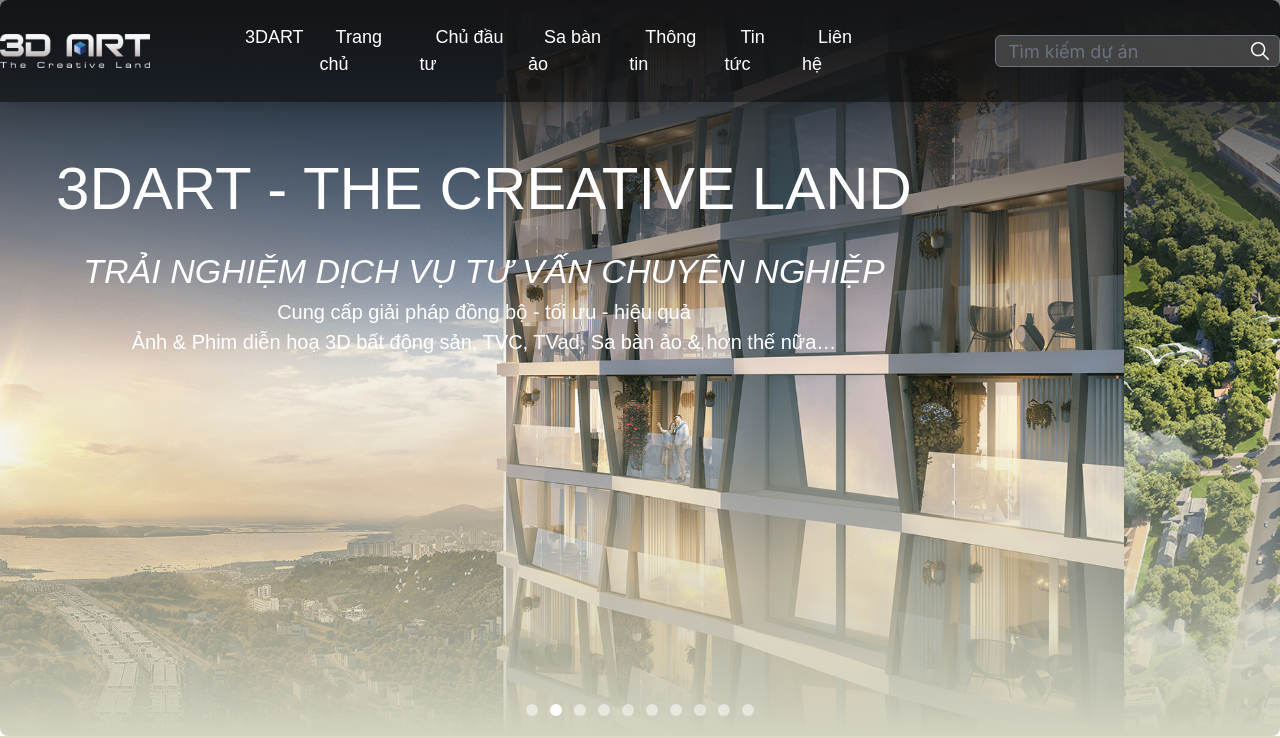
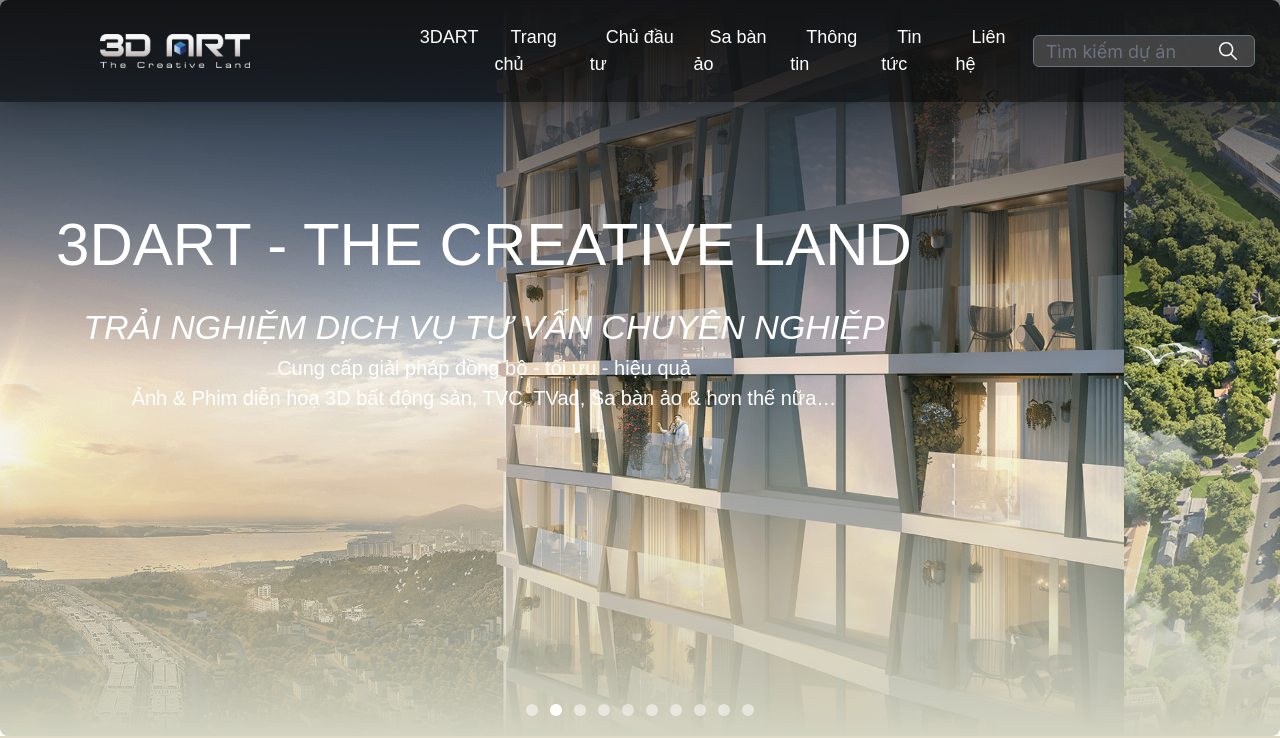
Before and after one commit to NhutMinhIT/RealEstate, a Next.js app: page /home in a window 1280 px wide. Shown: the top 738 px of the page. Built offline with nearby package versions, Linux system fonts and the light colour scheme; what tailwind-clip-path would draw is missing.

Commit message:
response menu and custome font family v2

```diff
--- a/components/Menu/MenuComponent.tsx
+++ b/components/Menu/MenuComponent.tsx
@@ -24,12 +24,12 @@ const MenuComponent = () => {
     }
 
     return (
-        <div className='lg:bg-[#000] lg:bg-opacity-50 w-full shadow-xl z-50 fixed'>
-            <nav className='flex items-center justify-center py-6 h-full w-full lg:container inset-0 lg:mx-auto mx-auto'>
-                <div className='mr-auto sm:flex'>
+        <div className='bg-[#000] bg-opacity-50 lg:bg-[#000] lg:bg-opacity-50 w-screen shadow-xl z-50 fixed py-6'>
+            <nav className='flex items-center justify-between  h-full w-full inset-0'>
+                <div className='sm:flex'>
                     <Link href='/introduction'>
                         <Image
-                            className='mr-[100px] top-0 left-0'
+                            className='mx-[100px] top-0 left-0'
                             src='/logo.png'
                             alt='logo'
                             width={150}
@@ -37,8 +37,8 @@ const MenuComponent = () => {
                         />
                     </Link>
                 </div>
-                <div className='hidden sm:flex text-[18px] font-[400]  text-[#ffffff] font-montserrat'>
-                    <ul className='mr-28 group hidden sm:flex'>
+                <div className='mx-auto lg:ml-[100px] hidden sm:flex text-[18px] font-[400] text-[#ffffff] font-montserrat'>
+                    <ul className='group hidden sm:flex'>
                         <li>
                             <Link className='transition-border hover:border-b-4 hover:bg-white hover:bg-opacity-30 focus:border-b-4 focus:bg-white focus:bg-opacity-30 pb-[26px] pt-[26px] px-4 font-montserrat' href='/introduction'>3DART</Link>
                         </li>
@@ -62,11 +62,11 @@ const MenuComponent = () => {
                         </li>
                     </ul>
                 </div>
-                <div className='items-center relative hidden sm:flex'>
-                    <input type='text' placeholder='Tìm kiếm dự án' className='h-8 rounded-md font text-lg bg-[#464646ef] text-white' />
+                <div className='items-center relative hidden sm:flex mx-auto lg:mx-auto'>
+                    <input type='text' placeholder='Tìm kiếm dự án' className='h-8 w-[90%] rounded-md font text-lg bg-[#464646ef] text-white' />
                     <IoIosSearch
                         className='
-                        absolute right-0 top-1/2
+                        absolute right-8 top-1/2
                         transform -translate-y-1/2 cursor-pointer
                         w-[40px] h-[24px] text-white font-bold'
                     />
--- a/components/Slider/Slider.tsx
+++ b/components/Slider/Slider.tsx
@@ -29,7 +29,7 @@ const Slider = () => {
                         filter: "brightness(100%)",
                     }}
                 >
-                    <div className="text-center relative pt-36 text-white z-10 font-montserrat">
+                    <div className="text-center relative text-white z-10 font-montserrat top-[25vh]">
                         <h1 className="text-[60px] font-[300] mb-3 uppercase">
                             3DART - THE CREATIVE LAND
                         </h1>
```
